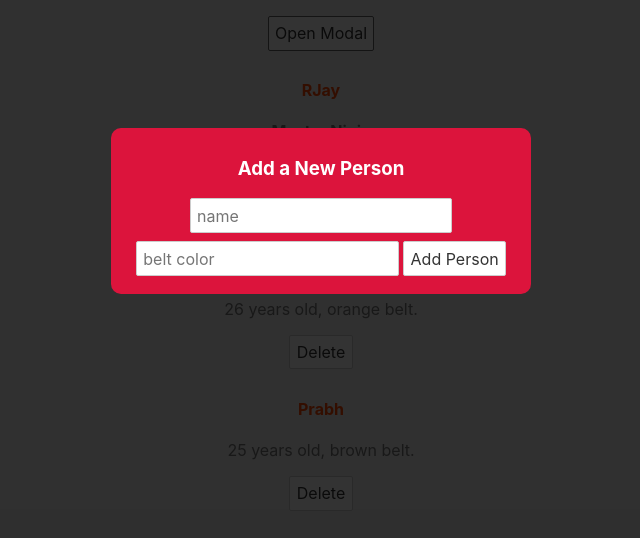
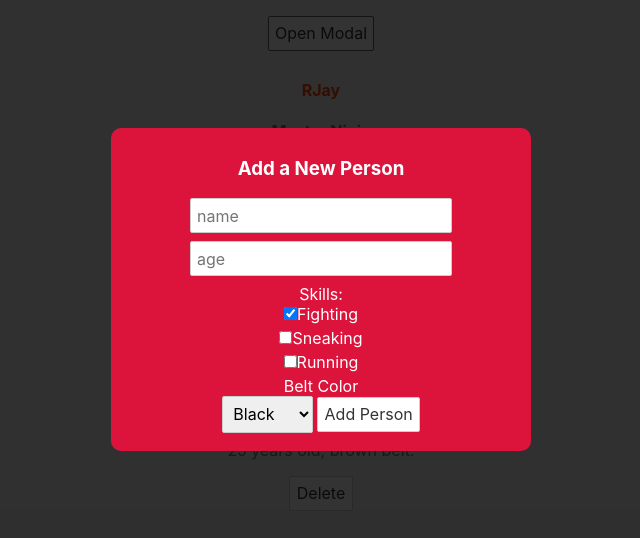
Before and after one commit to rajansharma3097/svelte-learning, a Svelte app: page / in a window 1280 px wide. Both pictures are taken after a click on the button "Open Modal". Shown: the top 538 px of the page, without its empty margins (319-959 px from the left). Built offline with nearby package versions, Linux system fonts and the light colour scheme.

Commit message:
implemented forms

```diff
--- /dev/null
+++ b/src/AddPersonForm.svelte
@@ -0,0 +1,37 @@
+<script>
+  let name;
+  let beltColor;
+  let age;
+  // let fighting = true;
+  // let sneaking = false;
+  // let running = false;
+  let skills = ['fighting'];
+
+  const handleSubmit = () => {
+    console.log(name, beltColor, age);
+  }
+
+</script>
+
+<form on:submit|preventDefault={handleSubmit}>
+  <input type="text" placeholder="name" bind:value={name}>
+  <!-- <input type="text" placeholder="belt color" bind:value={beltColor}> -->
+  <input type="number" placeholder="age" bind:value={age}>
+  <label for="skill">Skills:</label>
+  <!-- <input type="checkbox" bind:checked={fighting}>Fighting<br>
+  <input type="checkbox" bind:checked={sneaking}>Sneaking<br>
+  <input type="checkbox" bind:checked={running}>Running<br> -->
+  <input type="checkbox" bind:group="{skills}" value="fighting">Fighting<br>
+  <input type="checkbox" bind:group="{skills}" value="sneaking">Sneaking<br>
+  <input type="checkbox" bind:group="{skills}" value="running">Running<br>
+  <label for="belt">Belt Color</label>
+  <select bind:value={beltColor}>
+    <option value="black">Black</option>
+    <option value="orange">Orange</option>
+    <option value="brown">Brown</option>
+    <option value="white">White</option>
+  </select>
+  <button type="submit">Add Person</button>
+</form>
+
+<style></style>
--- a/src/App.svelte
+++ b/src/App.svelte
@@ -1,5 +1,6 @@
 <script>
 	import Modal from './Modal.svelte';
+	import AddPersonForm from './AddPersonForm.svelte';
 
 	let showModal = false;
 
@@ -27,14 +28,7 @@
 
 <Modal {showModal} on:click={toggleModal}>
 	<h3>Add a New Person</h3>
-	<form>
-		<input type="text" placeholder="name">
-		<input type="text" placeholder="belt color">
-		<button type="submit">Add Person</button>
-	</form>
-	<!-- <div slot="title">
-		<h3>Add a New Person</h3>
-	</div> -->
+	<AddPersonForm />
 </Modal>
 <main>
 	<!-- <button on:click|once={toggleModal}>Open Modal</button> -->
```
